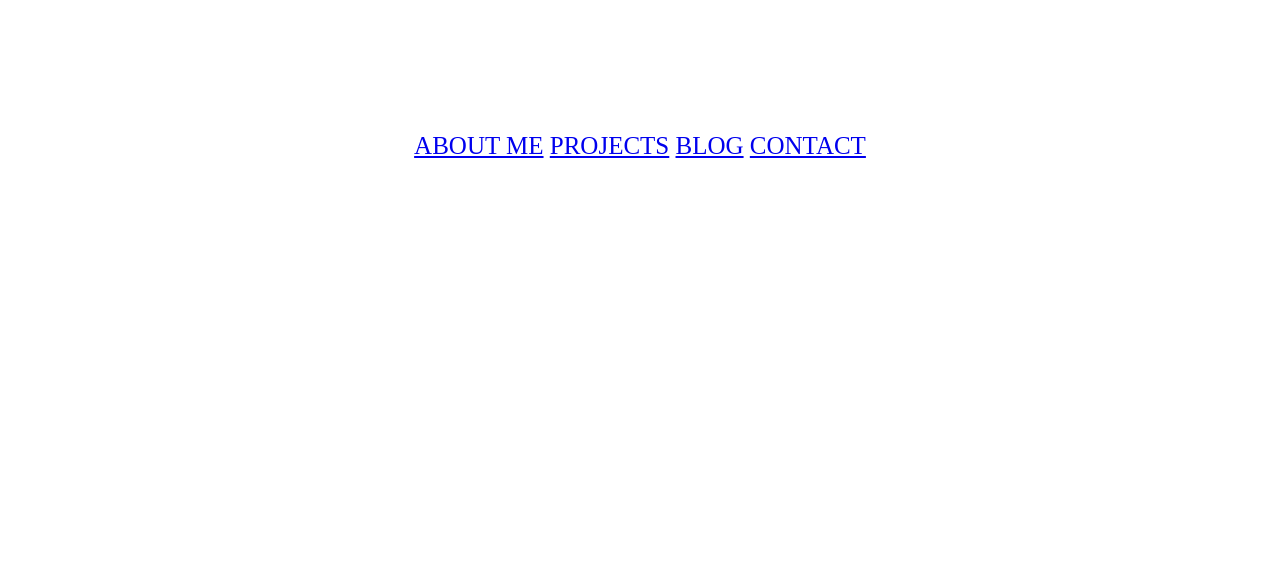
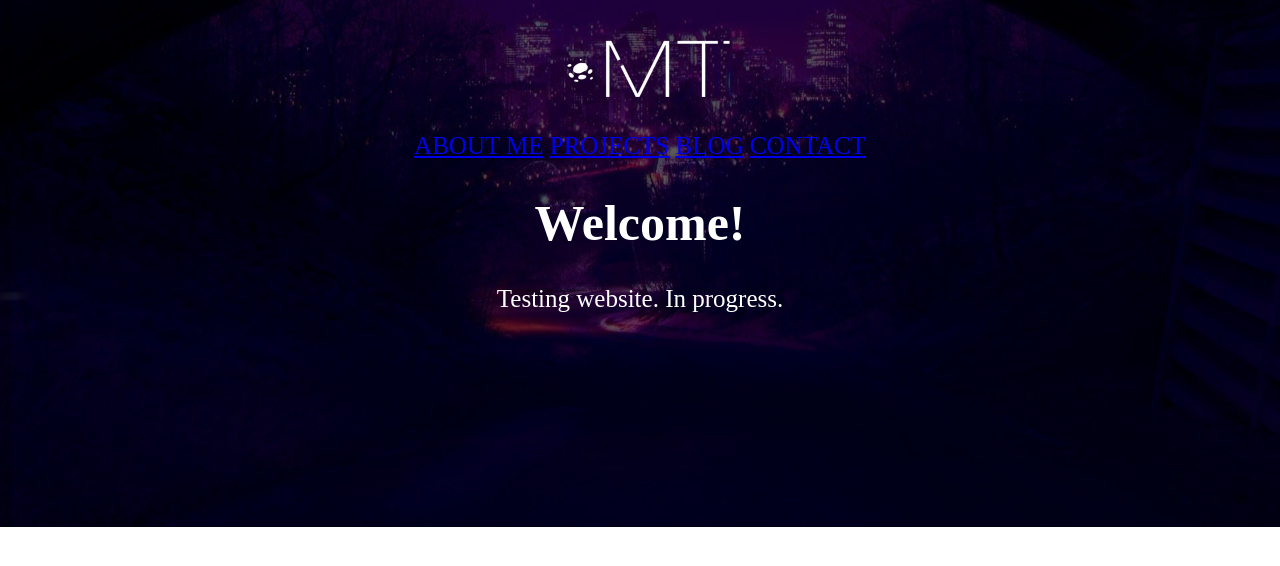
Before and after one commit to Sonicdaheghod/Archive_website, a plain HTML site: page index.html in a window 1280 px wide. Drawn offline with Linux system fonts and the light colour scheme.

Commit message:
Update style.css

```diff
--- a/style.css
+++ b/style.css
@@ -21,7 +21,7 @@ body {
     /* background-color: rgb(29, 16, 32);
     height: 118px; */
     text-align: center;
-    background-image: url("images/site_test.png");
+    background-image: url("site_test.png");
     background-repeat: no-repeat;
     background-position: center;
     background-size: cover;
```
